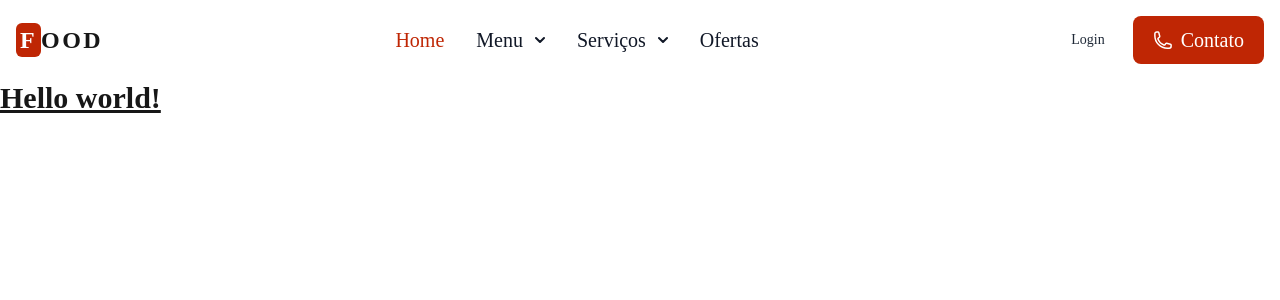
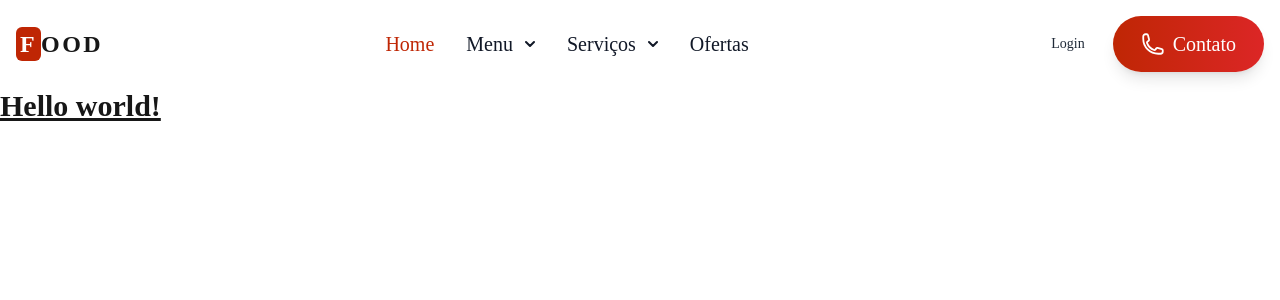
Before and after one commit to ryannardelli/landing_page_food, a Next.js app: page / in a window 1280 px wide. Shown: the top 300 px of the page. Built offline with nearby package versions, Linux system fonts and the light colour scheme.

Commit message:
enviando ajuste no botão de contato

```diff
--- a/src/app/components/Header/index.tsx
+++ b/src/app/components/Header/index.tsx
@@ -7,7 +7,10 @@ export const Header = () => {
           className="flex items-center space-x-3 rtl:space-x-reverse"
         >
           <span className="self-center text-2xl font-extrabold whitespace-nowrap tracking-widest uppercase dark:text-white">
-            <span className="font-extrabold bg-colorPrimary p-1 rounded-md text-white">F</span>ood
+            <span className="font-extrabold bg-colorPrimary p-1 rounded-md text-white">
+              F
+            </span>
+            ood
           </span>
         </a>
         <div className="flex items-center md:order-2 space-x-1 md:space-x-2 rtl:space-x-reverse">
@@ -19,7 +22,7 @@ export const Header = () => {
           </a>
           <a
             href="#"
-            className="text-white font-medium flex items-center gap-2 bg-colorPrimary hover:bg-assets focus:ring-4 focus:ring-colorPrimary font-medium rounded-lg text-xl px-4 py-2 md:px-5 md:py-2.5 dark:bg-colorPrimary dark:hover:bg-colorPrimary focus:outline-none dark:focus:bg-colorPrimary rounded-full"
+            className="text-white font-medium flex items-center gap-2 bg-gradient-to-r from-colorPrimary to-red-600 hover:from-colorPrimary hover:to-red-500 focus:ring-4 focus:ring-red-300 rounded-full text-xl px-6 py-3 md:px-7 md:py-3.5 shadow-lg transform transition-all duration-300 ease-in-out hover:scale-105 focus:outline-none"
           >
             <svg
               xmlns="http://www.w3.org/2000/svg"
@@ -27,7 +30,7 @@ export const Header = () => {
               viewBox="0 0 24 24"
               strokeWidth={1.8}
               stroke="currentColor"
-              className="size-5"
+              className="w-6 h-6"
             >
               <path
                 strokeLinecap="round"
@@ -37,6 +40,7 @@ export const Header = () => {
             </svg>
             Contato
           </a>
+
           <button
             data-collapse-toggle="mega-menu-icons"
             type="button"
```
